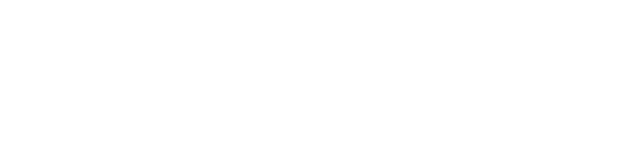
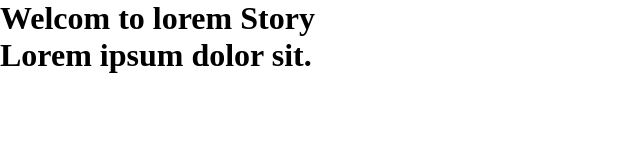
Before and after one commit to AshikPatwary/portfolio-design1, a plain HTML site: page index.html in a window 1280 px wide. Shown: the whole page, without its empty margins (0-640 px from the left). Drawn offline with Linux system fonts and the light colour scheme.

Commit message:
header added

```diff
--- a/index.html
+++ b/index.html
@@ -10,6 +10,7 @@
     <title>Portfolio-design1</title>
 </head>
 <body>
-
+    <h1>Welcom to lorem Story</h1>
+    <h1>Lorem ipsum dolor sit.</h1>
 </body>
 </html>
```
